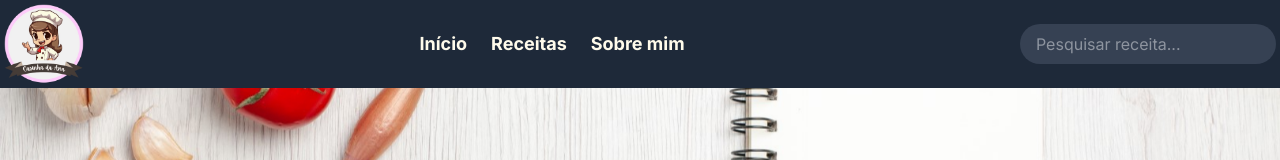
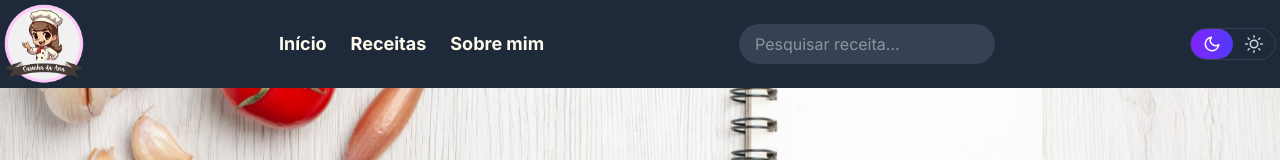
Before and after one commit to allansf29/receitas-site, a React (Vite) app in the folder Front-End/: page / in a window 1280 px wide. Shown: the top 160 px of the page. Built offline with nearby package versions, Linux system fonts and the light colour scheme; no server answers.

Commit message:
Adicionando um botão para ativar e desativar o dark mode, porém ainda não funcional.

```diff
--- a/Front-End/index.html
+++ b/Front-End/index.html
@@ -4,7 +4,7 @@
     <meta charset="UTF-8" />
     <link rel="icon" type="image/svg+xml" href="/vite.svg" />
     <meta name="viewport" content="width=device-width, initial-scale=1.0" />
-    <title>Vite + React + TS</title>
+    <title>Casinha da Ana</title>
   </head>
   <body>
     <div id="root"></div>
--- a/Front-End/package.json
+++ b/Front-End/package.json
@@ -12,8 +12,10 @@
   "dependencies": {
     "@tailwindcss/vite": "^4.1.11",
     "axios": "^1.11.0",
+    "framer-motion": "^12.23.12",
     "react": "^19.1.0",
     "react-dom": "^19.1.0",
+    "react-icons": "^5.5.0",
     "react-router-dom": "^7.8.1",
     "swiper": "^11.2.10"
   },
--- a/Front-End/src/components/Header.tsx
+++ b/Front-End/src/components/Header.tsx
@@ -1,5 +1,6 @@
 import Logo from "../assets/img/logo.png";
 import { Link } from 'react-router-dom';
+import ThemeToggle from "./SliderToggle";
 
 function Header() {
   return (
@@ -19,6 +20,9 @@ function Header() {
           className="w-full sm:w-64 rounded-full bg-gray-100 px-4 py-2 text-gray-400 focus:outline-none focus:ring-2 focus:ring-gray-300 dark:bg-gray-700 dark:text-gray-200 dark:focus:ring-gray-500"
           placeholder="Pesquisar receita..."
         />
+        <div className="hidden md:flex">
+          <ThemeToggle />
+        </div>
       </nav>
     </header>
   );
--- a/Front-End/src/components/RecipeCard.tsx
+++ b/Front-End/src/components/RecipeCard.tsx
@@ -9,7 +9,7 @@ type RecipeCardProps = {
 
 export default function RecipeCard({ recipe, onSelect }: RecipeCardProps) {
     return (
-        <div className="max-w-sm bg-gray-100 border border-gray-200 rounded-lg shadow-sm dark:bg-gray-900 dark:text-amber-50">
+        <div className="max-w-sm bg-gray-100 border border-gray-200 rounded-lg shadow-sm dark:bg-gray-900 dark:text-amber-50 dark:border-gray-700 hover:shadow-lg transition-shadow duration-300 ease-in-out">
             <a>
                 <img className="rounded-t-lg w-full h-48 object-cover" src={recipe.image} alt={recipe.title} />
             </a>
--- /dev/null
+++ b/Front-End/src/components/SliderToggle.tsx
@@ -0,0 +1,51 @@
+import { motion } from "framer-motion";
+import { useState} from "react";
+import { FiMoon, FiSun } from "react-icons/fi";
+
+type ToggleOptionsType = "light" | "dark";
+
+const TOGGLE_CLASSES =
+  "text-sm font-medium flex items-center gap-2 px-3 py-1.5 transition-colors relative z-10";
+
+const ThemeToggle = () => {
+  const [selected, setSelected] = useState<ToggleOptionsType>("light");
+
+  return (
+    <div className="relative flex items-center rounded-full border border-gray-300 dark:border-gray-700">
+      {/* Light */}
+      <button
+        className={`${TOGGLE_CLASSES} ${
+          selected === "light" ? "text-white" : "text-gray-700 dark:text-gray-300"
+        }`}
+        onClick={() => setSelected("light")}
+      >
+        <FiMoon className="text-lg" />
+      </button>
+
+      {/* Dark */}
+      <button
+        className={`${TOGGLE_CLASSES} ${
+          selected === "dark" ? "text-white" : "text-gray-700 dark:text-gray-300"
+        }`}
+        onClick={() => setSelected("dark")}
+      >
+        <FiSun className="text-lg" />
+      </button>
+
+      {/* Background animado */}
+      <div
+        className={`absolute inset-0 z-0 flex ${
+          selected === "dark" ? "justify-end" : "justify-start"
+        }`}
+      >
+        <motion.span
+          layout
+          transition={{ type: "spring", damping: 15, stiffness: 250 }}
+          className="h-full w-1/2 rounded-full bg-gradient-to-r from-violet-600 to-indigo-600"
+        />
+      </div>
+    </div>
+  );
+};
+
+export default ThemeToggle;
```
Also changed, not shown: 1 other file (tests, documents, lock files or other folders).
